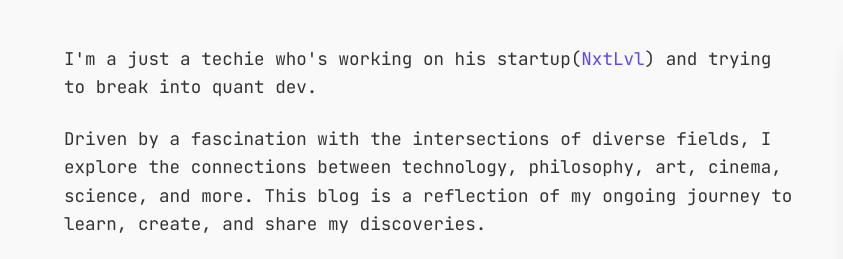
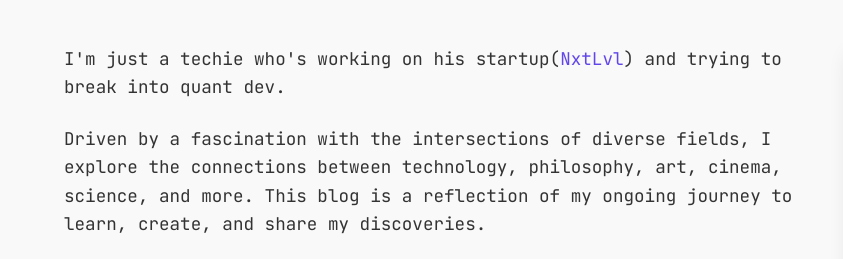
Before and after one commit to Vivo-dev/some, an Astro site: page /about.html in a window 1280 px wide. Shown: the part 184-443 px from the top of the page, 0-843 px from the left. Built offline with nearby package versions, Linux system fonts and the light colour scheme; Astro itself is replaced by a stand-in of ours.

Commit message:
Update about.html.astro

```diff
--- a/src/pages/about.html.astro
+++ b/src/pages/about.html.astro
@@ -9,7 +9,7 @@ import Layout from '../layouts/Layout.astro';
       <div class="about-content">
         <div class="about-text">
           <p>
-            I'm a just a techie who's working on his startup(<a href="https://raven-ey-e.vercel.app/" target="_blank">NxtLvl</a>) and trying to break into quant dev.
+            I'm just a techie who's working on his startup(<a href="https://raven-ey-e.vercel.app/" target="_blank">NxtLvl</a>) and trying to break into quant dev.
           </p>
           <p>
             Driven by a fascination with the intersections of diverse fields, I explore the connections between technology, philosophy, art, cinema, science, and more. This blog is a reflection of my ongoing journey to learn, create, and share my discoveries.
```
